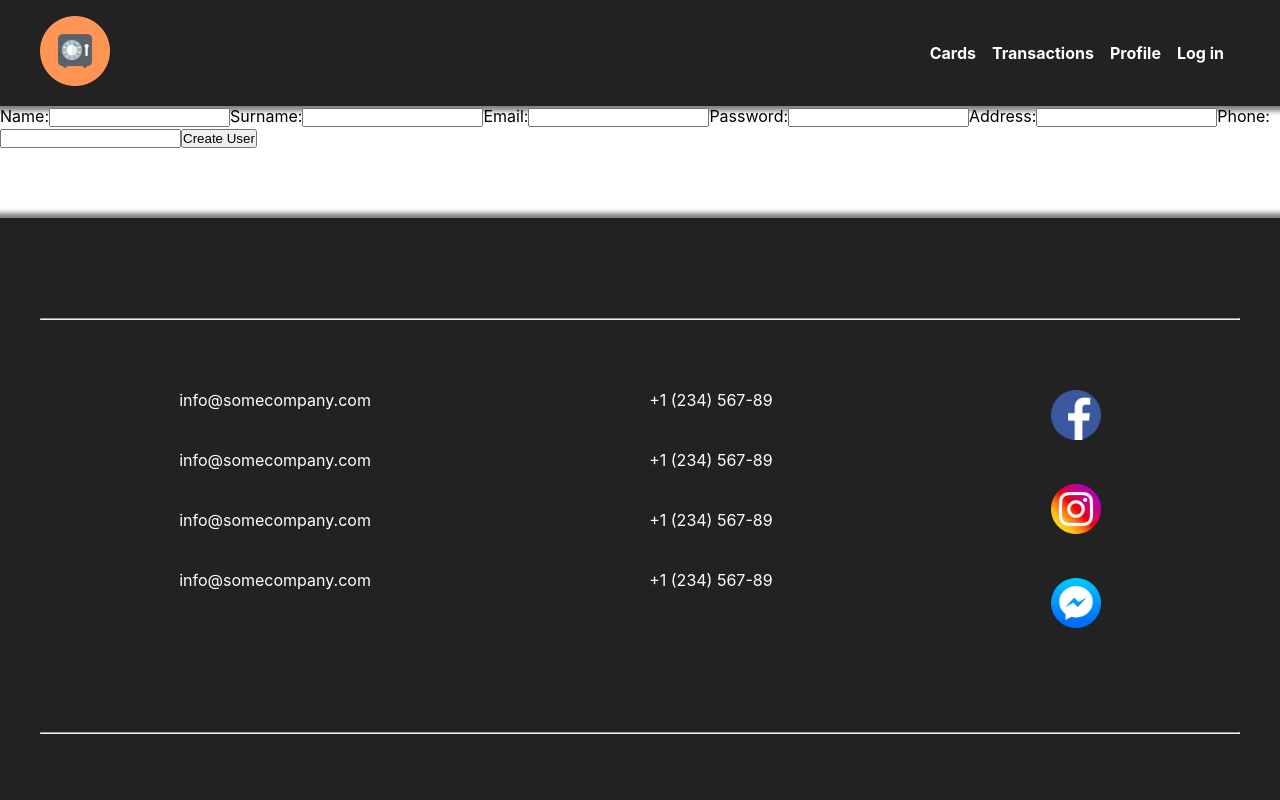
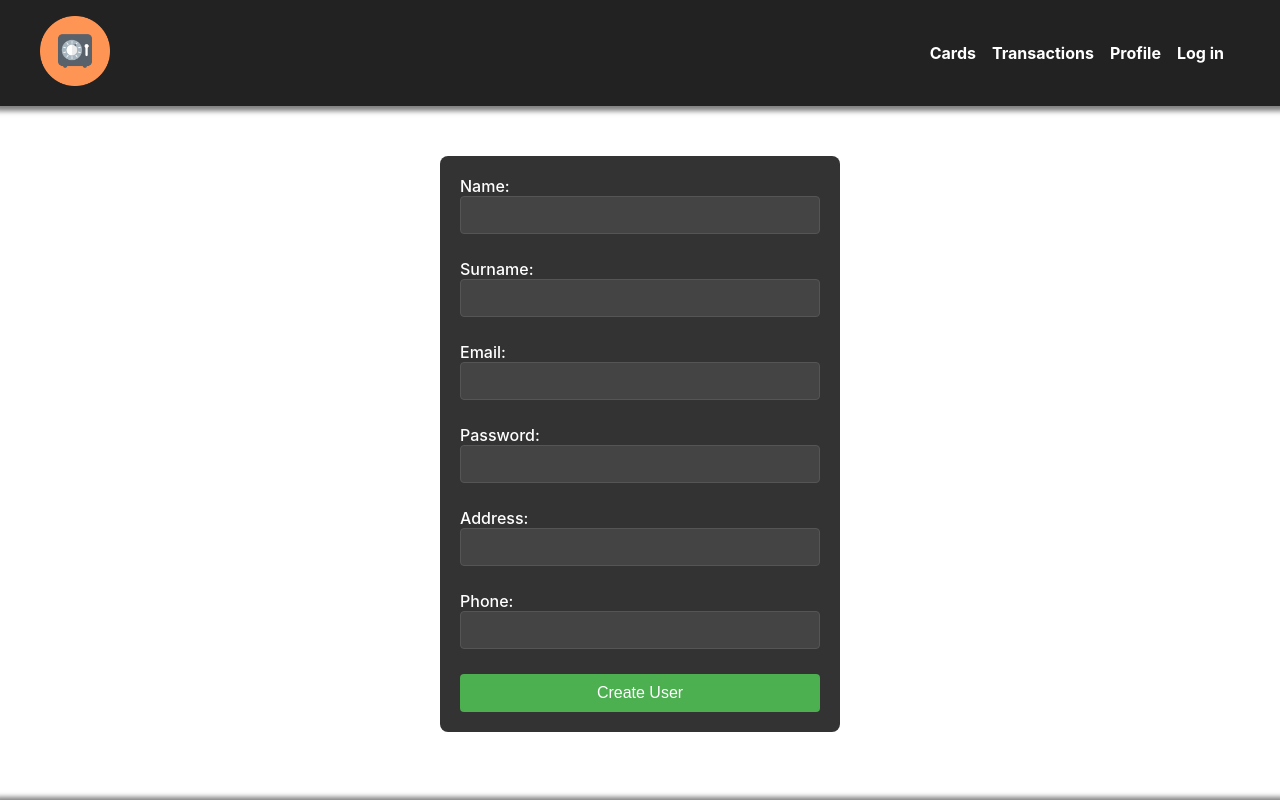
Before and after one commit to AlexQwerty73/Bank-test, a React (Create React App) app: page /create-user in a window 1280 px wide. Shown: the top 800 px of the page. Built offline with nearby package versions, Linux system fonts and the light colour scheme.

Commit message:
CreateUserForm styles + fix

```diff
--- a/src/components/CreateUserForm/CreateUserForm.jsx
+++ b/src/components/CreateUserForm/CreateUserForm.jsx
@@ -12,8 +12,6 @@ export const CreateUserForm = () => {
       password: "",
       address: "",
       phone: "",
-      createdAt: new Date().toISOString(),
-      lastLogin: new Date().toISOString(),
    });
 
    const handleInputChange = (e) => {
@@ -24,7 +22,11 @@ export const CreateUserForm = () => {
    const handleSubmit = (e) => {
       e.preventDefault();
       if (validateForm(formData)) {
-         addUser(formData);
+         addUser({
+            ...formData,
+            createdAt: new Date().toISOString(),
+            lastLogin: new Date().toISOString(),
+         });
       }
    };
 
--- a/src/components/CreateUserForm/createUserForm.module.css
+++ b/src/components/CreateUserForm/createUserForm.module.css
@@ -0,0 +1,47 @@
+.createUserForm {
+   max-width: 400px;
+   margin: 50px auto;
+   padding: 20px;
+   border-radius: 8px;
+   background-color: #333333;
+}
+
+label {
+   display: block;
+   margin-bottom: 10px;
+   color: #ffffff;
+   font-weight: 500;
+}
+
+input {
+   width: 100%;
+   padding: 10px;
+   margin-bottom: 15px;
+   box-sizing: border-box;
+   border: 1px solid #555555;
+   border-radius: 4px;
+   font-size: 14px;
+   background-color: #444444;
+   color: #ffffff;
+   outline: none;
+}
+
+input:focus {
+   border-color: #4caf50;
+}
+
+button {
+   background-color: #4caf50;
+   color: #ffffff;
+   padding: 10px 15px;
+   width: 100%;
+   border: none;
+   border-radius: 4px;
+   cursor: pointer;
+   font-size: 16px;
+   transition: background-color 0.3s;
+}
+
+button:hover {
+   background-color: #45a049;
+}
```
